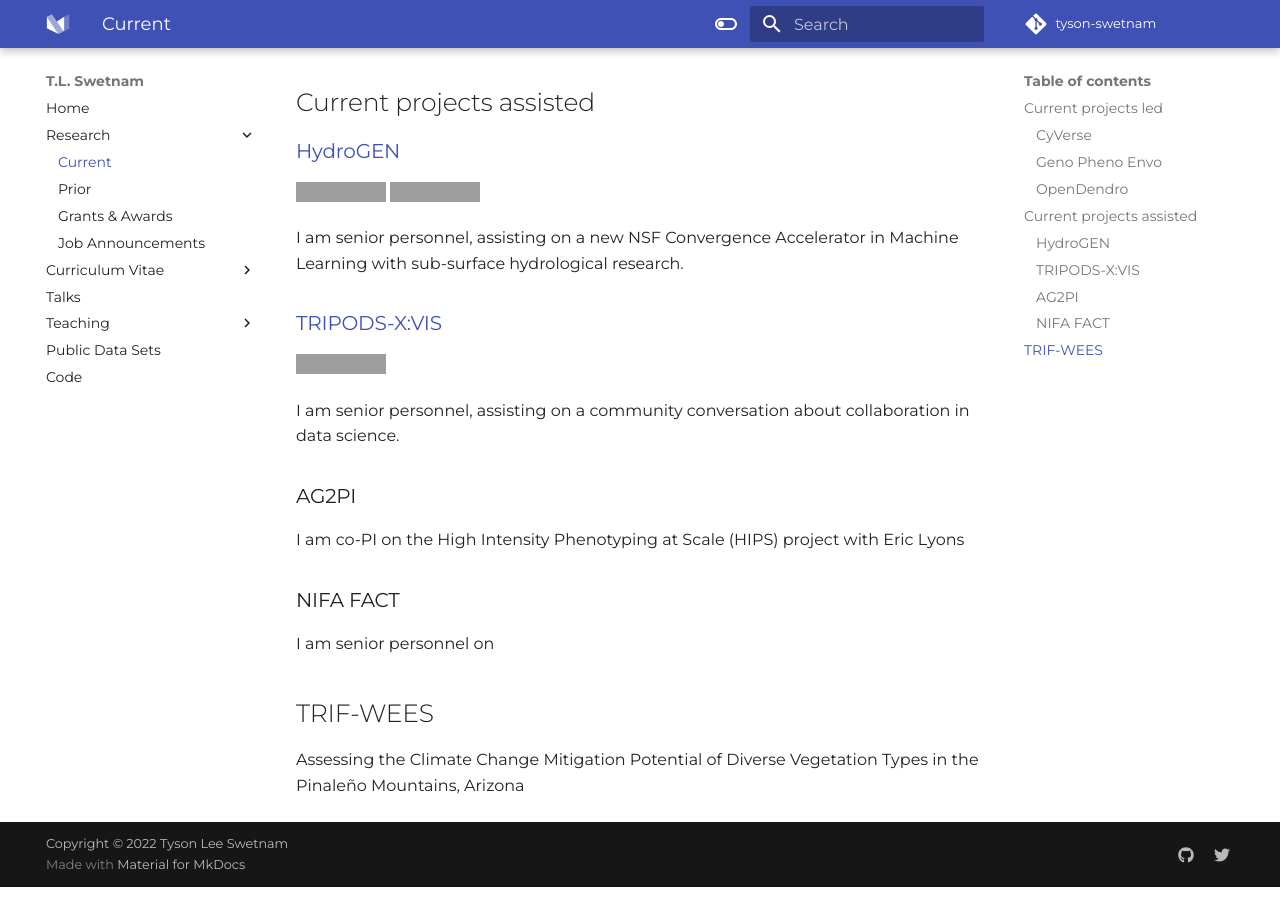
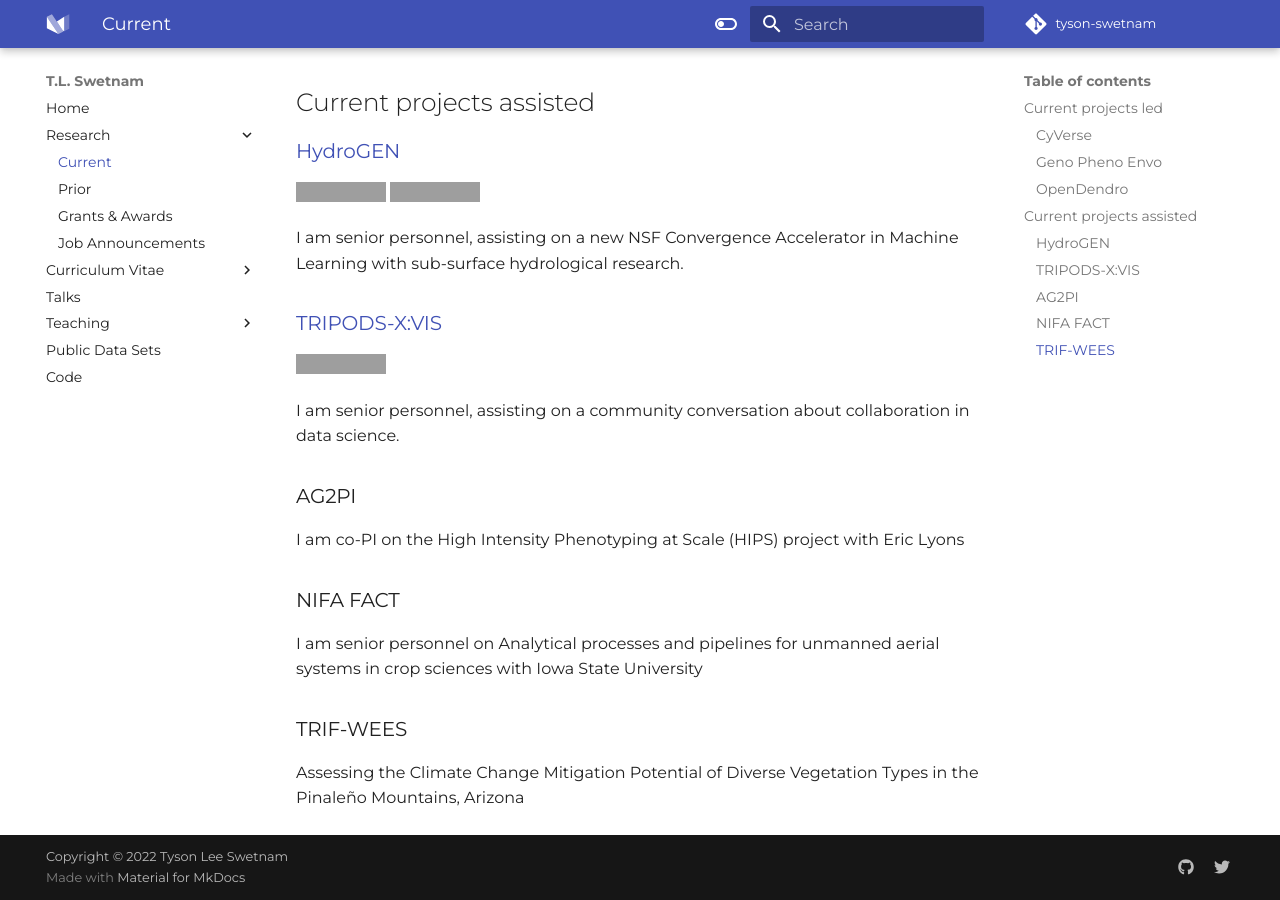
Before and after one commit to tyson-swetnam/new-website, an MkDocs documentation site: the page built from docs/current_projects.md, in a window 1280 px wide and 900 px high, scrolled down 882 px. Built offline with MkDocs 1.6.1 and Material for MkDocs 9.7.7, drawn with Linux system fonts in a browser that asks for light colours; some web fonts are replaced; comment, search, counter and statistics services are not loaded; grey boxes are pictures that could not be loaded.

Commit message:
Update current_projects.md

```diff
--- a/docs/current_projects.md
+++ b/docs/current_projects.md
@@ -42,8 +42,8 @@ I am co-PI on the High Intensity Phenotyping at Scale (HIPS) project with Eric L
 
 ### NIFA FACT
 
-I am senior personnel on
+I am senior personnel on Analytical processes and pipelines for unmanned aerial systems in crop sciences with Iowa State University
 
-## TRIF-WEES
+### TRIF-WEES
 
 Assessing the Climate Change Mitigation Potential of Diverse Vegetation Types in the Pinaleño Mountains, Arizona
```
